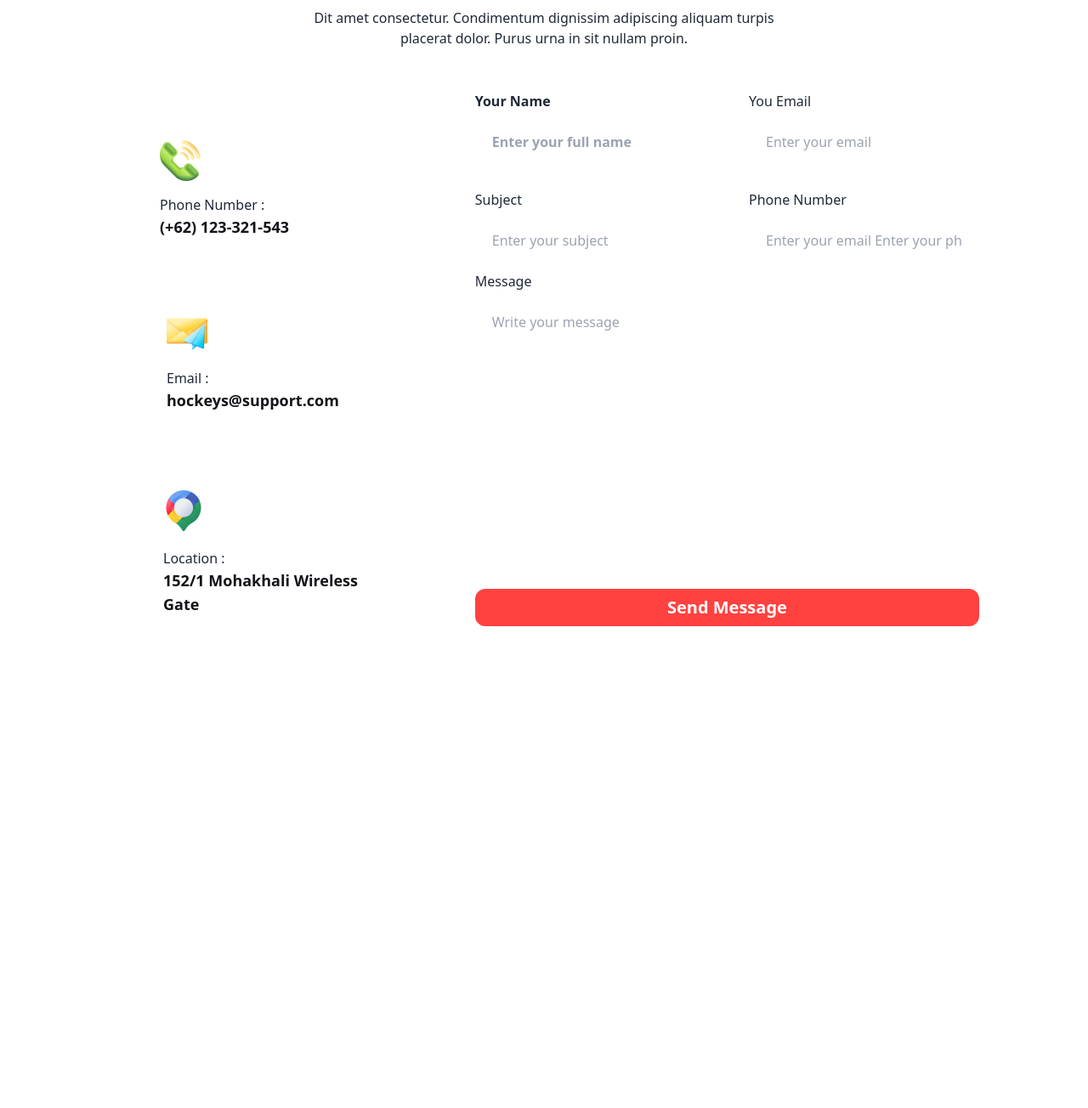
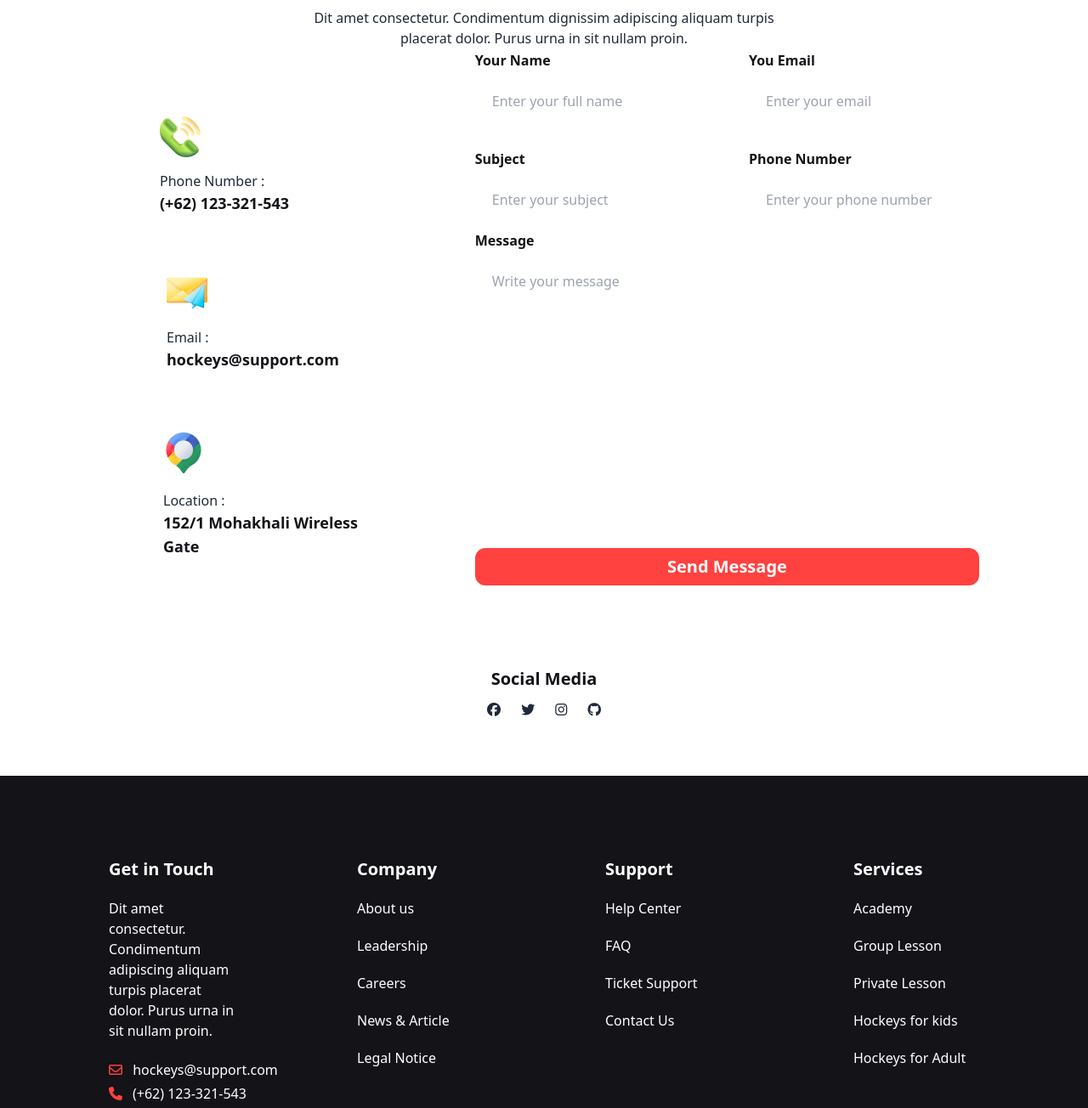
Before and after one commit to Sarajit-mondal/assignment-3-Hockeys, a website: page src/index.html in a window 1280 px wide. Shown: the part 3860-5164 px from the top of the page at 85% size. Before the commit the page ends 4649 px from the top, so only its background shows below. Drawn offline with Linux system fonts and the light colour scheme.

Commit message:
hockeys project complete

```diff
--- a/src/index.html
+++ b/src/index.html
@@ -628,13 +628,13 @@
             turpis placerat dolor. Purus urna in sit nullam proin.
           </p>
         </div>
-        </section>
+
 
         <!-- get in Touch container -->
         <div class="flex flex-col md:flex-row gap-8">
           <!-- left  -->
-          <div class="basis-2/5 p-12 space-y-14">
-            <div class="p-3">
+          <div class="basis-2/5 p-12 space-y-9">
+            <div class="p-3 mt-5">
               <img src="Images/Group 1171275317.png " alt=""class="mb-4">
               <p>Phone Number : </p>
               <h3 class="text-[18px]">(+62) 123-321-543</h3>
@@ -655,37 +655,89 @@
             <form action="" class="space-y-5">
 
             <div class="flex flex-col md:flex-row justify-between">
-                <label for="name" class="font-bold">Your Name <br>
+                <label for="name"><span class="font-bold text-black text-5">Your Name </span> <br>
                 <input class="p-5 rounded-xl w-full outline-none border-none" type="text" placeholder="Enter your full name">
               </label>
-              <label for="name">You Email <br>
+              <label for="name"> <span class="font-bold text-black text-5">You Email</span> <br>
                 <input class="p-5 rounded-xl w-full outline-none border-none" type="email" required  placeholder="Enter your email ">
               </label>
               </div>
 
                <div class="flex justify-between flex-col md:flex-row">
-              <label for="name">Subject <br>
+              <label for="name"> <span class="font-bold text-black text-5">Subject</span> <br>
                <input class="p-5 rounded-xl w-full outline-none border-none" type="text" placeholder="Enter your subject">
               </label>
-              <label for="name">Phone Number <br>
-                <input class="p-5 rounded-xl w-full outline-none border-none" type="email" required  placeholder="Enter your email Enter your phone number">
+              <label for="name"> <span class="font-bold text-black text-5">Phone Number</span> <br>
+                <input class="p-5 rounded-xl w-full outline-none border-none" type="email" required  placeholder="Enter your phone number">
               </label>
               </div>
 
 
-              <label for=""> Message
-               <textarea name="" id="" cols="30" rows="10" placeholder="Write your message" class="w-full resize-none p-5"></textarea>
+              <label for=""> <span class="font-bold text-black text-5"> Message</span>
+               <textarea name="" id="" cols="30" rows="10" placeholder="Write your message" class="w-full resize-none p-5 rounded-xl"></textarea>
               </label>
               <input class="btn-p w-full" type="button" value="Send Message">
             </form>
           </div>
         </div>
+
+        <!-- Social Media links -->
+        <div class="text-center my-16 space-y-2">
+          <h3>Social Media</h3>
+          <div class="space-x-5">
+           <i class="fa-brands fa-facebook"></i>
+           <i class="fa-brands fa-twitter"></i>
+           <i class="fa-brands fa-instagram"></i>
+           <i class="fa-brands fa-github"></i>
+          </div>
+        </div>
+         </section>
       <!-- Get In Touch section ends -->
     </main>
     <!-- main section end -->
 
     <!-- footer section starts  -->
-    <footer></footer>
+    <footer class="bg-black text-light_color pt-24 pb-32 ">
+     <div class="w-11/12 md:w-4/5 lg:max-w-[1170px] mx-auto">
+        <!-- footer container -->
+        <div class="grid grid-cols-2 text-center  gap-10 md:text-left md:grid-cols-4 md:gap-x-36 md:[&>div]:col-span-1">
+          <!-- left -->
+          <div class="col-span-2">
+            <h3 class="text-light_color">Get in Touch</h2>
+            <p class="my-5 max-w-[340px] mx-auto">Dit amet consectetur. Condimentum  adipiscing aliquam turpis placerat dolor. Purus urna in sit nullam proin. </p>
+            <span class="text-nowrap"><i class="fa-regular fa-envelope text-primary_color mr-2"></i> hockeys@support.com</span><br>
+            <span class="text-nowrap"><i class="fa-solid fa-phone text-primary_color mr-3"></i>(+62) 123-321-543</span>
+          </div>
+          <!-- center left -->
+          <div class="space-y-5 col-span-1">
+            <h3 class="text-light_color">Company</h3>
+            <p>About us</p>
+            <p>Leadership</p>
+            <p>Careers</p>
+            <p>News & Article</p>
+            <p>Legal Notice</p>
+          </div>
+          <!-- center right -->
+            <div class="space-y-5 col-span-1">
+            <h3 class="text-light_color">Support</h3>
+            <p>Help Center</p>
+            <p>FAQ</p>
+            <p>Ticket Support</p>
+            <p>Contact Us</p>
+          </div>
+          <!-- right -->
+          <div class="space-y-5 col-span-2">
+            <h3 class="text-light_color">Services</h3>
+            <p>Academy</p>
+            <p>Group Lesson</p>
+            <p>Private Lesson</p>
+            <p>Hockeys for kids</p>
+            <p>Hockeys for Adult</p>
+          </div>
+        </div>
+          <!-- footer container end-->
+     </div>
+    </footer>
     <!-- footer section end  -->
 
     <script>
--- a/src/input.css
+++ b/src/input.css
@@ -5,10 +5,12 @@
 @tailwind utilities;
 
 @layer base {
+  body {
+    @apply font-manrope leading-7;
+  }
   header,
-  main,
-  footer {
-    @apply w-11/12 md:w-4/5 lg:max-w-[1170px] font-manrope leading-7 mx-auto;
+  main {
+    @apply w-11/12 md:w-4/5 lg:max-w-[1170px] mx-auto;
   }
   h1,
   h2 {
```
Also changed, not shown: src/output.css.
